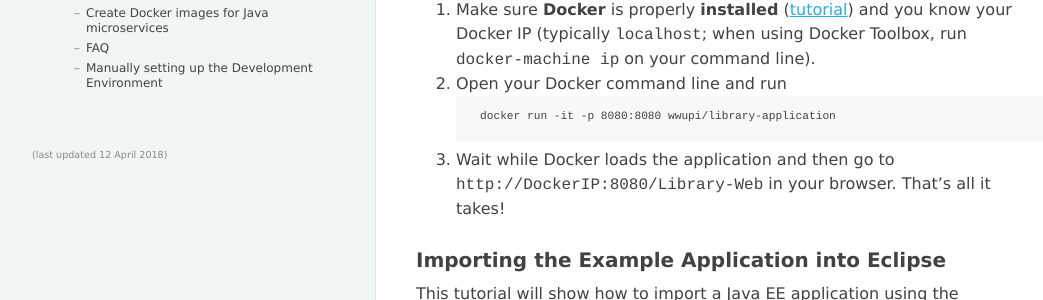
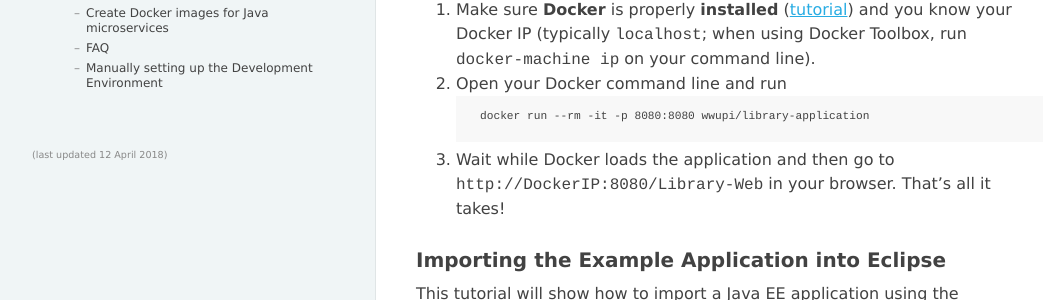
Before and after one commit to wwu-pi/tutorials, a Jekyll site: the page built from lectures/acse/018_tutorial_sample_app.md, in a window 1280 px wide and 900 px high. Shown: the part 401-701 px from the top of the window, without its empty margins (8-1051 px from the left). Built offline with Jekyll 4.4.1, drawn with Linux system fonts in a browser that asks for light colours.

Commit message:
Small corrections

````diff
--- a/lectures/acse/018_tutorial_sample_app.md
+++ b/lectures/acse/018_tutorial_sample_app.md
@@ -15,7 +15,7 @@ To see the Java EE example of a library application in action, only three steps
 1. Make sure **Docker** is properly **installed**  ([tutorial](010_setting_up_environment_with_docker.html)) and you know your Docker IP (typically `localhost`; when using Docker Toolbox, run  `docker-machine ip` on your command line).
 1. Open your Docker command line and run
 ```
-docker run -it -p 8080:8080 wwupi/library-application
+docker run --rm -it -p 8080:8080 wwupi/library-application
 ```
 1. Wait while Docker loads the application and then go to `http://DockerIP:8080/Library-Web` in your browser. That's all it takes!
 
@@ -45,7 +45,7 @@ This tutorial will show how to import a Java EE application using the example of
       <h5><a href="#runWithDocker">Docker for Linux/Windows/Mac</a></h5><div>
       In your Docker command line, fire up the Docker container for the Wildfly server using
 
-      <pre class="highlight"><code>docker run -it -p 8080:8080 -p 9990:9990 wwupi/wildfly-acse-2018
+      <pre class="highlight"><code>docker run --rm -it -p 8080:8080 -p 9990:9990 wwupi/wildfly-acse-2018
       </code></pre>
 
       In the "Servers" tab in Eclipse, <b>right-click</b> on the WildFly server and <b>click on "Start"</b> (you don't actually start the server as it is managed by Docker, so it will quickly move to the state "Started").
@@ -62,7 +62,7 @@ This tutorial will show how to import a Java EE application using the example of
        On your local machine, this might output something like <code class="highlighter-rouge">192.168.99.100</code>.
        <br /><br />
        In your Docker command line, fire up the Docker container for the Wildfly server using
-       <pre class="highlight"><code>docker run -it -p 8080:8080 -v /dockerShared/deployments:/opt/jboss/wildfly/standalone/deployments/:rw wwupi/wildfly-acse-2018
+       <pre class="highlight"><code>docker run --rm -it -p 8080:8080 -v /dockerShared/deployments:/opt/jboss/wildfly/standalone/deployments/:rw wwupi/wildfly-acse-2018
        </code></pre>
 
       <small>For Windows users: Watch the conversion of backslashes to forward slashes.</small>
````
Also changed, not shown: lectures/acse/010_setting_up_environment_with_docker.md (+16 -13 lines), lectures/acse/020_tutorial_jboss_project.md (+2 -2 lines).
